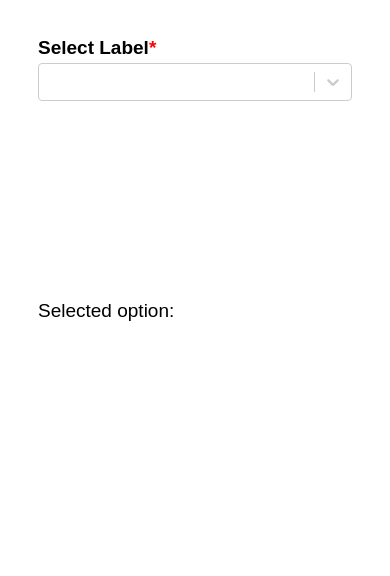
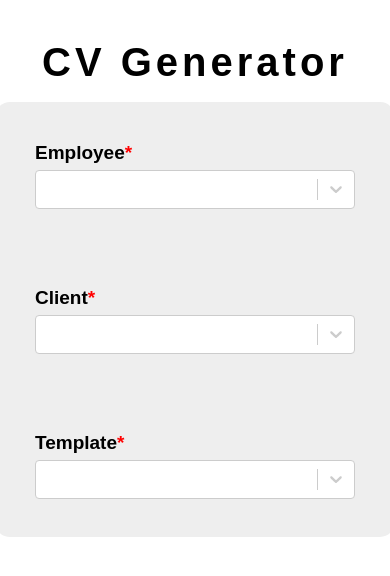
Before and after one commit to UnosquareBelfast/CVGenerator, a React app: page / in a window 390 px wide. Shown: the top 576 px of the page. Built offline with nearby package versions, Linux system fonts and the light colour scheme.

Commit message:
Add in required Select components and responsive styling

```diff
--- a/src/components/common/Select/index.jsx
+++ b/src/components/common/Select/index.jsx
@@ -26,8 +26,6 @@ const SelectComponent = ({
       onChange={handleOnChange}
       value={selected}
     />
-    {/* placeholder until component is hooked up to API */}
-    <div className="selectedDiv">Selected option: {selected && selected.label}</div>
   </StyledSelect>
 );
 
--- a/src/components/common/Select/styled.js
+++ b/src/components/common/Select/styled.js
@@ -1,11 +1,15 @@
 import styled from 'styled-components';
-import { theme } from 'Themes';
+import { theme, device } from 'Themes';
 
 export const StyledSelect = styled.div`
   max-width: 500px;
   min-width: 280px;
+  width: 80%;
   padding: 2em;
-  width: 100%;
+
+  @media ${device.mobileL} {
+    min-width: 360px;
+  }
 
   label {
     padding-bottom: 5px;
--- a/src/pages/Selector/index.jsx
+++ b/src/pages/Selector/index.jsx
@@ -7,14 +7,33 @@ import StyledPage from './styled';
 
 const Selector = () => (
   <StyledPage>
+    <h1>CV Generator</h1>
+    <div className="selectComponents">
       <Select
-      text="Select Label"
+        text="Employee"
         isRequired
-      name="selectComponent"
+        name="selectComponentEmployee"
         isSearchable
         isDisabled={false}
         options={mockDataForSelect.employees}
       />
+      <Select
+        text="Client"
+        isRequired
+        name="selectComponentClient"
+        isSearchable
+        isDisabled={false}
+        options={mockDataForSelect.clients}
+      />
+      <Select
+        text="Template"
+        isRequired
+        name="selectComponentTemplate"
+        isSearchable
+        isDisabled={false}
+        options={mockDataForSelect.templates}
+      />
+    </div>
   </StyledPage>
 );
 
--- a/src/pages/Selector/styled.js
+++ b/src/pages/Selector/styled.js
@@ -3,7 +3,21 @@ import styled from 'styled-components';
 const StyledPage = styled.div`
   align-items: center;
   display: flex;
+  flex-direction: column;
   justify-content: center;
+
+  .selectComponents {
+    align-items: center;
+    display: flex;
+    flex-direction: column;
+    justify-content: center;
+
+    border-radius: 15px;
+    background-color: ${({ theme }) => theme.colors.backgroundGrey};
+    width: 70%;
+    min-width: 400px;
+    max-width: 630px;
+  }
 `;
 
 export default StyledPage;
--- a/src/styled.js
+++ b/src/styled.js
@@ -9,6 +9,7 @@ export const theme = {
     focusedGrey: '#ddd',
     fontBlack: '#000',
     backgroundWhite: '#fff',
+    backgroundGrey: '#eee',
   },
   fonts: {
     main: 'Open Sans',
@@ -29,24 +30,48 @@ export const theme = {
     },
   },
   mediaQueries: {
-    sm: '600px',
-    md: '768px',
-    lg: '992px',
-    xl: '1220px',
+    mobileXS: '320px',
+    mobileS: '360px',
+    mobileM: '375px',
+    mobileL: '414px',
+    tabletS: '600px',
+    tabletM: '768px',
+    desktopS: '1280px',
+    desktopM: '1440px',
+    desktopL: '1920px',
   },
+};
+
+export const device = {
+  mobileXS: `(min-width: ${theme.mediaQueries.mobileXS})`,
+  mobileS: `(min-width: ${theme.mediaQueries.mobileS})`,
+  mobileM: `(min-width: ${theme.mediaQueries.mobileM})`,
+  mobileL: `(min-width: ${theme.mediaQueries.mobileL})`,
+  tabletS: `(min-width: ${theme.mediaQueries.tabletS})`,
+  tabletM: `(min-width: ${theme.mediaQueries.tabletM})`,
+  desktopS: `(min-width: ${theme.mediaQueries.desktopS})`,
+  desktopM: `(min-width: ${theme.mediaQueries.desktopM})`,
+  desktopL: `(min-width: ${theme.mediaQueries.desktopL})`,
 };
 
 export const GlobalStyle = createGlobalStyle`
   body {
     font-family: "Varela Round", sans-serif;
     font-size: 19px;
-    line-height: 20px;
+    line-height: 25px;
     margin: 0;
   }
+
   h1 {
-    font-size: 40px;
+    font-size: 35px;
     letter-spacing: 4px;
+    margin-top: 50px;
+
+    @media ${device.mobileM} {
+      font-size: 40px;
+    }
   }
+
   h2 {
     font-size: 30px;
   }
```
Lines whose indentation alone changed are shown as unchanged.
